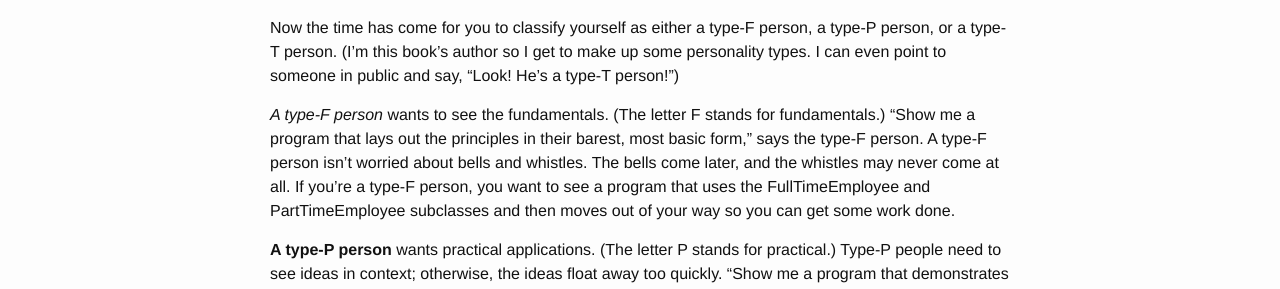
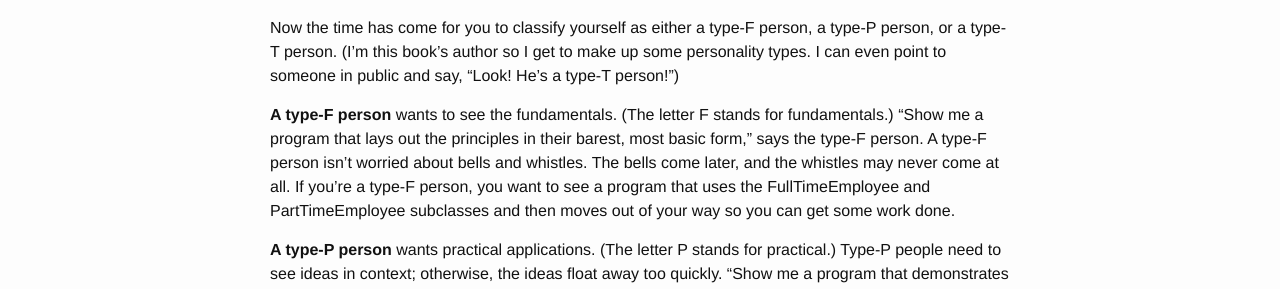
Before and after one commit to vunhan/vunhan.github.io, a Jekyll site: the page built from _posts/2015-01-24-Type-of-person.md, in a window 1280 px wide. Shown: the part 247-536 px from the top of the page. Built offline with Jekyll 4.4.1, drawn with Linux system fonts in a browser that asks for light colours.

Commit message:
Tìm ra lỗi rồi __ -> **

```diff
--- a/_posts/2015-01-24-Type-of-person.md
+++ b/_posts/2015-01-24-Type-of-person.md
@@ -12,7 +12,7 @@
 up some personality types. I can even point to someone in public and say,
 “Look! He’s a type-T person!”)
 
-*A type-F person* wants to see the fundamentals. (The letter F stands for
+**A type-F person** wants to see the fundamentals. (The letter F stands for
 fundamentals.) “Show me a program that lays out the principles in their
 barest, most basic form,” says the type-F person. A type-F person isn’t
 worried about bells and whistles. The bells come later, and the whistles
@@ -21,13 +21,13 @@
 subclasses and then moves out of your way so you can get some
 work done.
 
-__A type-P person__ wants practical applications. (The letter P stands for
+**A type-P person** wants practical applications. (The letter P stands for
 practical.) Type-P people need to see ideas in context; otherwise, the
 ideas float away too quickly. “Show me a program that demonstrates the usefulness of the FullTimeEmployee and PartTimeEmployee
 subclasses,” says the type-P person. “I have no use for your stinking
 abstractions. I want real-life examples, and I want them now!”
 
-__A type-T person__ is inspired by something that I write about briefly in
+**A type-T person** is inspired by something that I write about briefly in
 Chapter 7. The T person wants to test the code in the FullTimeEmployee
 and PartTimeEmployee subclasses. Testing the code means putting
 the code through its paces — checking the output’s accuracy when the
```
